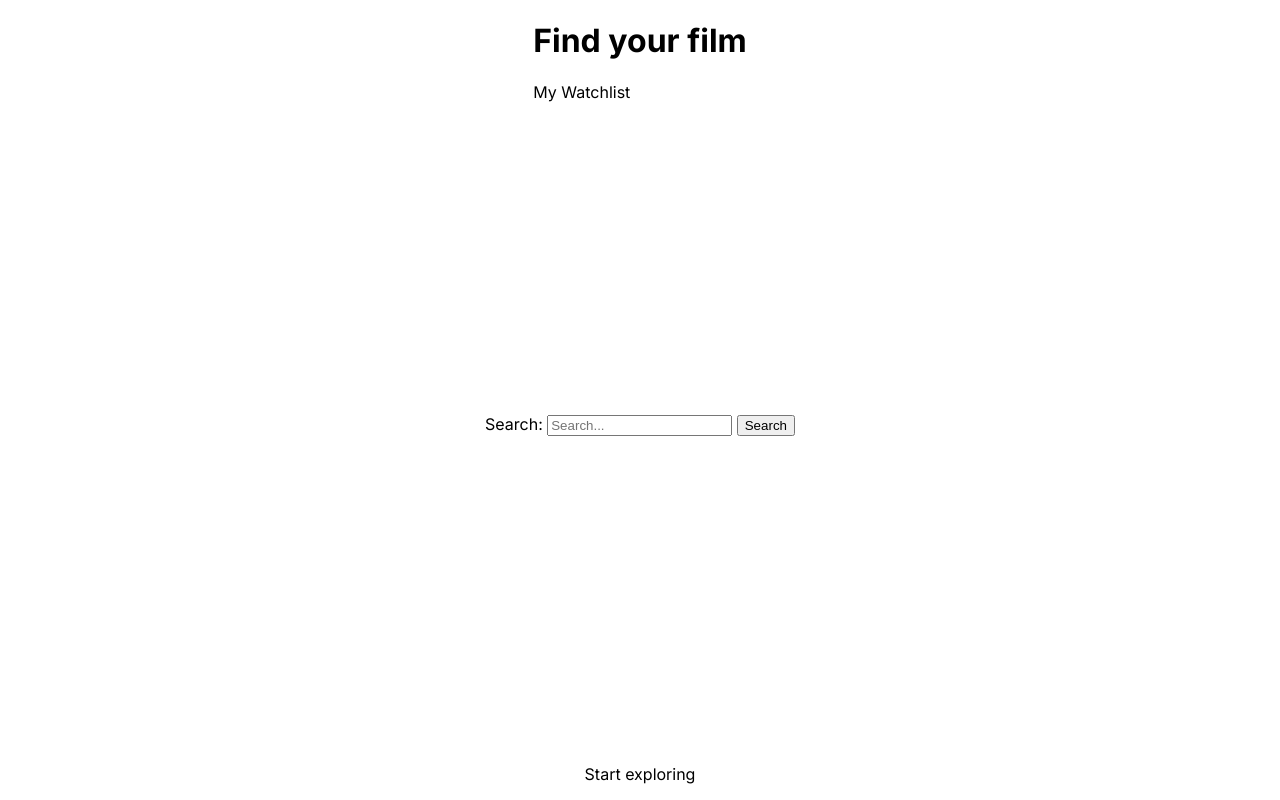
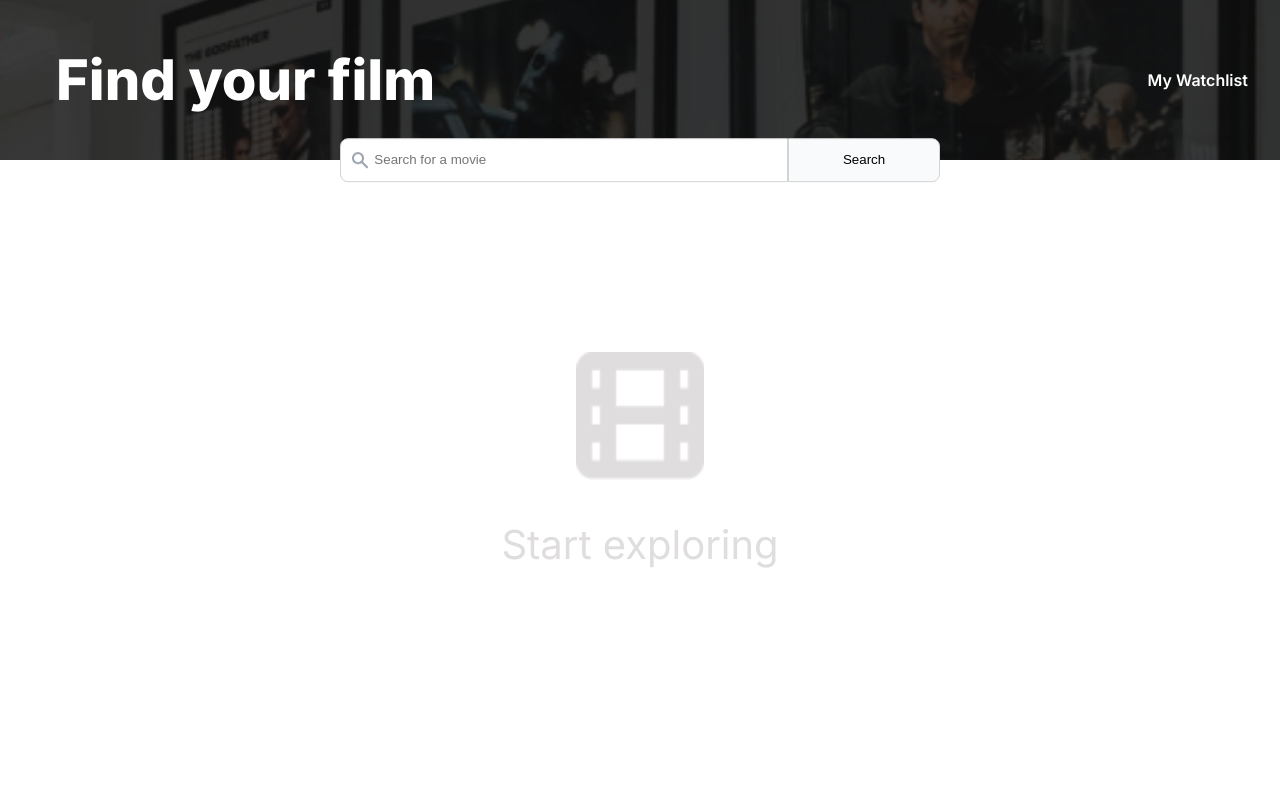
Before and after one commit to ericness/scrimba-movie-watchlist, a plain HTML site: page index.html in a window 1280 px wide. Drawn offline with Linux system fonts and the light colour scheme.

Commit message:
Initial page done

```diff
--- a/index.css
+++ b/index.css
@@ -11,4 +11,95 @@ body, html {
     flex-direction: column;
     justify-content: space-between;
     align-items: center;
+    position: relative;
 }
+
+.header {
+    display: flex;
+    justify-content: space-between;
+    align-items: center;
+    background-image: url('images/background.png');
+    background-size: cover;
+    background-position: center;
+    background-color: #0E0E0E;
+    color: #FFFFFF;
+    width: 100%;
+    height: 20%;
+}
+
+.header h1 {
+    font-weight: 800;
+    font-size: 3.5rem;
+    padding: 1em;
+}
+
+.watchlist {
+    padding: 2em;
+    font-weight: 600;
+}
+
+.search-section {
+    position: absolute;
+    top: 20%; /* Position at the bottom of the header */
+    transform: translateY(-50%); /* Move up by half its height */
+    z-index: 10;
+    width: 80%; /* or any other appropriate width */
+    max-width: 600px;
+}
+
+.search-form {
+    display: flex;
+    width: 100%;
+}
+
+.searchbox {
+    flex: 4;
+    background-color: white;
+    border: solid lightgray 1px;
+    border-top-left-radius: 0.5rem;
+    border-bottom-left-radius: 0.5rem;
+    padding: 1em 2em 1em 2.5em;
+}
+
+.search-button {
+    flex: 1;
+    background-color: #F9FAFB;
+    border: solid lightgray 1px;
+    cursor: pointer;
+    padding: 1em 2em;
+    border-top-right-radius: 0.5rem;
+    border-bottom-right-radius: 0.5rem;
+}
+
+.search-form::before {
+    content: "";
+    position: absolute;
+    top: 50%;
+    left: 0.6em; /* Adjust as needed */
+    transform: translateY(-50%);
+    width: 20px;
+    height: 20px;
+    background-image: url('images/Search.png');
+    background-size: cover;
+    background-repeat: no-repeat;
+    z-index: 1;
+}
+
+.content {
+    display: flex;
+    flex-direction: column;
+    justify-content: center;
+    align-items: center;
+    width: 100%;
+    height: 80%;
+}
+
+.film-icon {
+    width: 8em;
+    height: 8em;
+}
+
+.content-placeholder {
+    font-size: 2.5rem;
+    color: #DFDDDD;
+}
--- a/index.html
+++ b/index.html
@@ -19,14 +19,14 @@
         </div>
 
         <div class="search-section">
-            <form role="search">
-                <label for="search">Search:</label>
-                <input type="search" id="search" name="q" placeholder="Search..." required>
-                <button type="submit">Search</button>
+            <form role="search" class="search-form">
+                <input type="search" id="searchbox" class="searchbox" name="q" placeholder="Search for a movie" required>
+                <button type="submit" id="search-button" class="search-button">Search</button>
             </form>
         </div>
         <div class="content">
-            <p>Start exploring</p>
+            <img src="images/FilmIcon.png" alt="Film Icon" class="film-icon">
+            <p class="content-placeholder">Start exploring</p>
         </div>
         <script type="module" src="index.js"></script>
 </body>
```
Also changed, not shown: images/FilmIcon.png (added), images/Search.png (added), images/background.png (renamed from images/THJJRUhNlEc.png).
